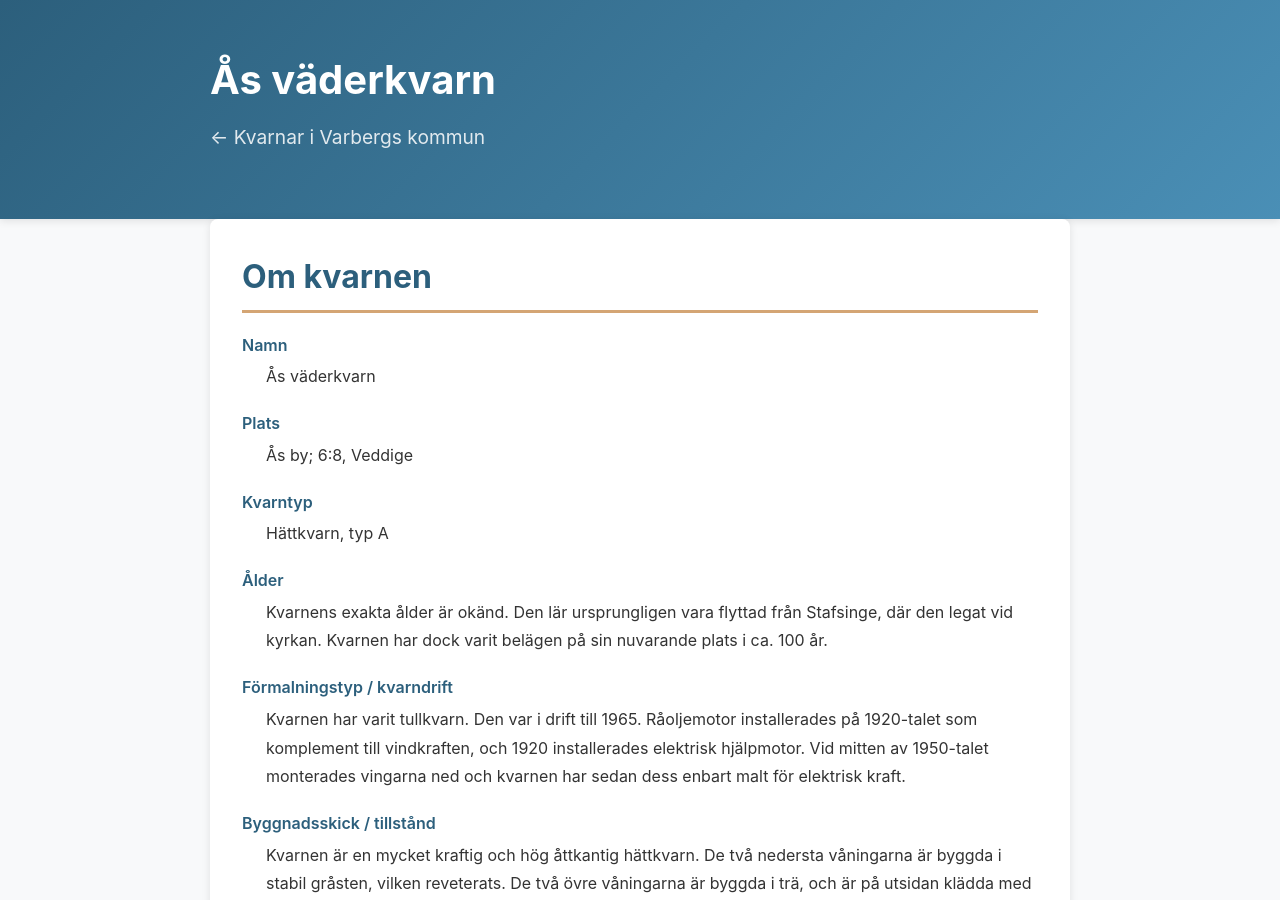
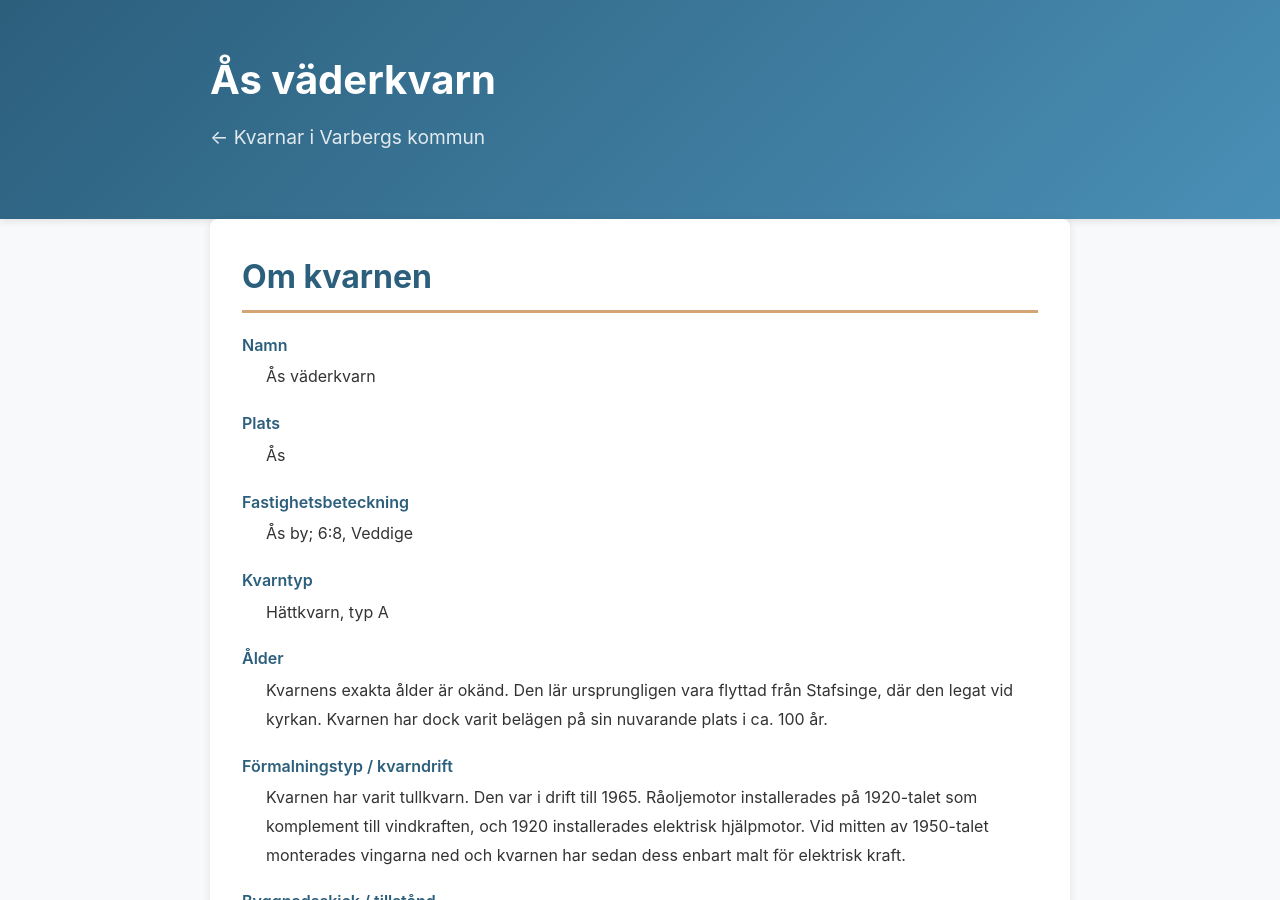
Before and after one commit to mabe/kvarnar-i-varbergs-kommun, a Jekyll site: the page built from _mills/as-vaderkvarn.md, in a window 1280 px wide and 900 px high. Built offline with Jekyll 4.4.1, drawn with Linux system fonts in a browser that asks for light colours.

Commit message:
Keep location as Ås, move cadastral ref to separate field
Co-authored-by: mabe <133868+mabe@users.noreply.github.com>

```diff
--- a/_layouts/mill.html
+++ b/_layouts/mill.html
@@ -9,6 +9,11 @@ layout: default
 
         <dt>Plats</dt>
         <dd>{{ page.location }}</dd>
+
+        {% if page.cadastral %}
+        <dt>Fastighetsbeteckning</dt>
+        <dd>{{ page.cadastral }}</dd>
+        {% endif %}
 
         <dt>Kvarntyp</dt>
         <dd>{{ page.type }}</dd>
--- a/_mills/as-vaderkvarn.md
+++ b/_mills/as-vaderkvarn.md
@@ -1,7 +1,8 @@
 ---
 layout: mill
 name: Ås väderkvarn
-location: Ås by; 6:8, Veddige
+location: Ås
+cadastral: Ås by; 6:8, Veddige
 slug: as-vaderkvarn
 owner: Sven Svensson, Ås by 6:8. Kvarnen disponeras av Veddige Hembygdsförening som håller den i skick.
 type: Hättkvarn, typ A
```
